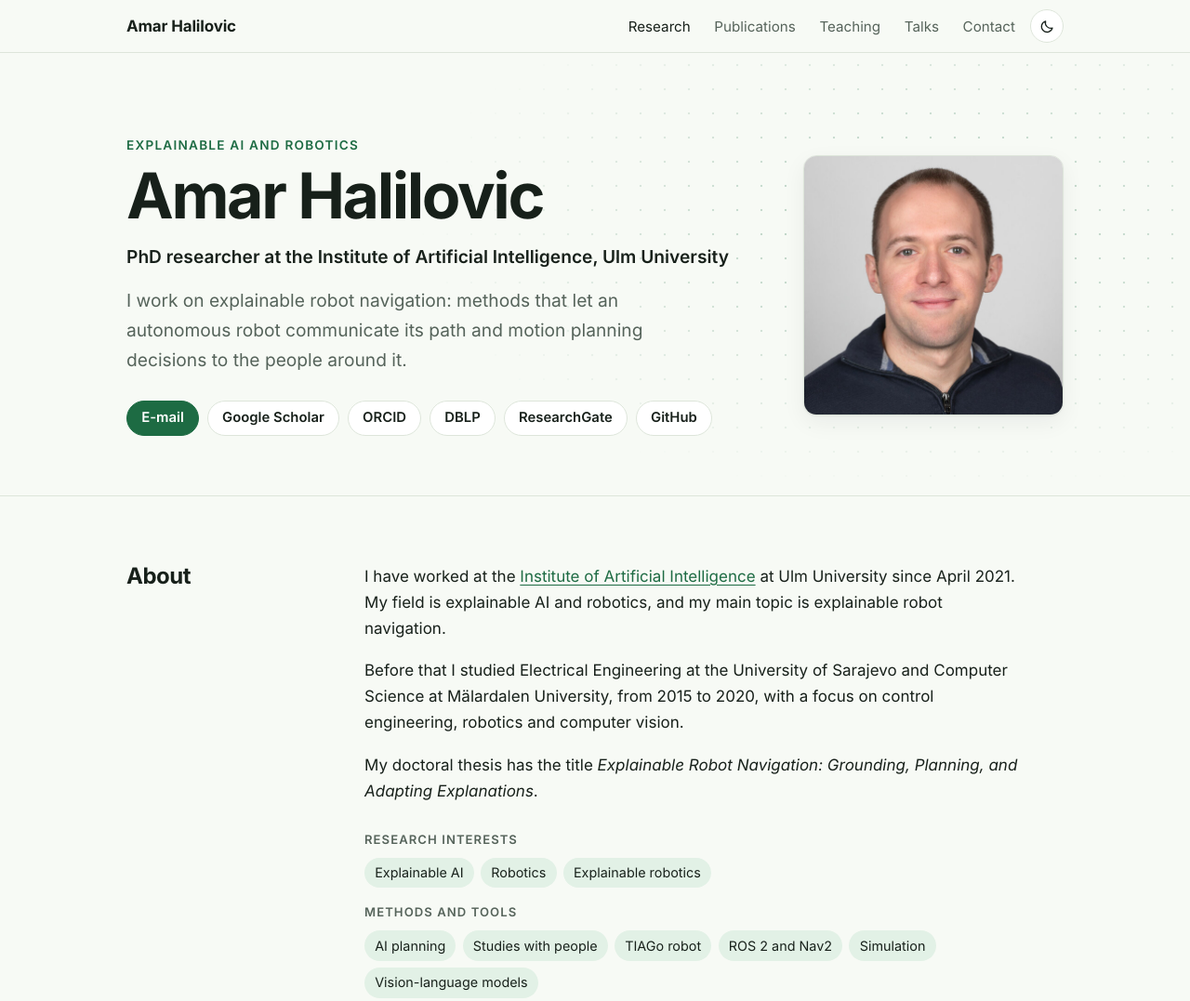
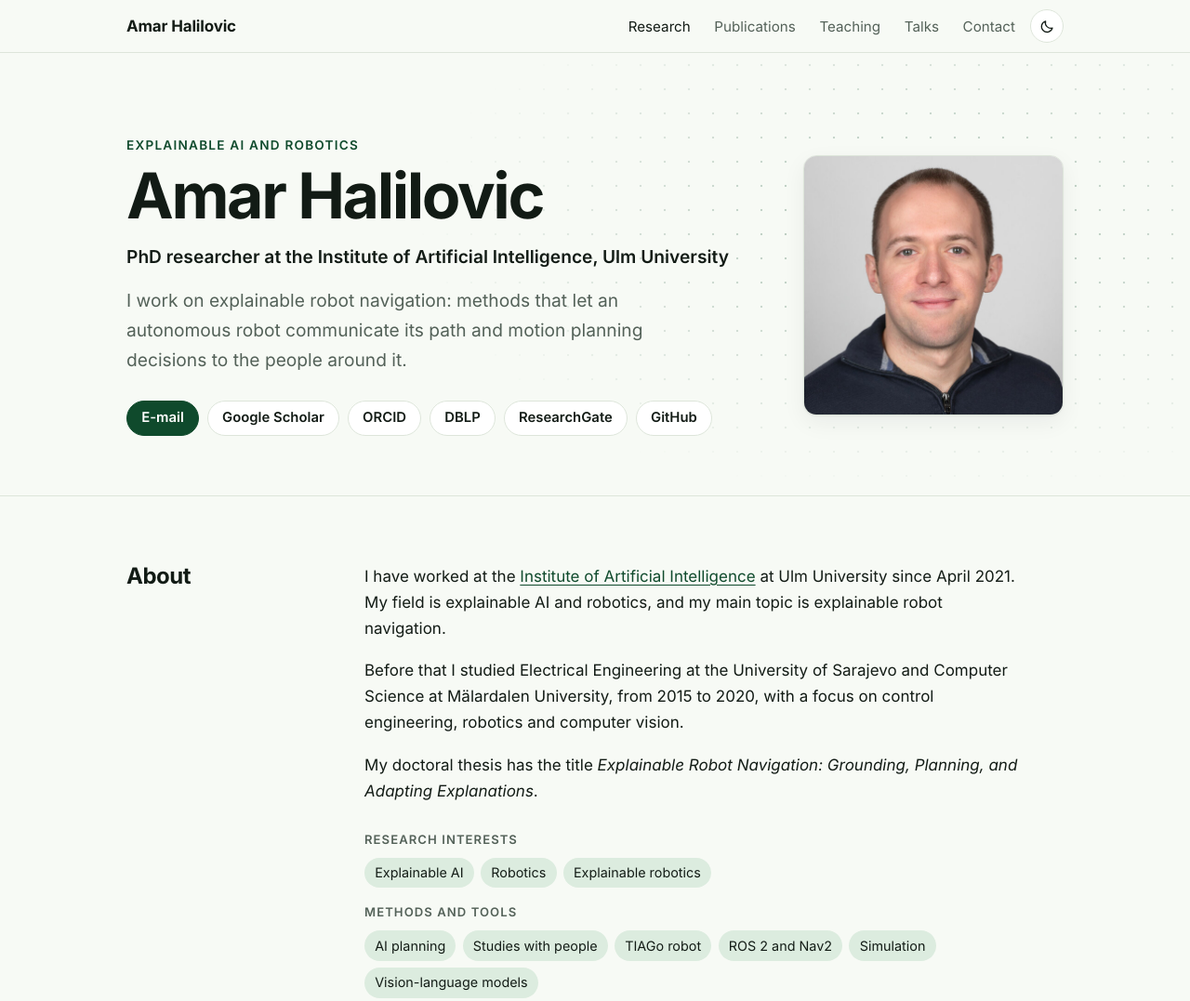
Before and after one commit to ah96/ah96.github.io, a plain HTML site: page index.html in a window 1280 px wide. Shown: the top 1077 px of the page at 93% size. Drawn offline with Linux system fonts and the light colour scheme.

Commit message:
Dark green theme

```diff
--- a/assets/style.css
+++ b/assets/style.css
@@ -14,11 +14,11 @@
 :root {
   --bg: #f7faf5;
   --surface: #ffffff;
-  --text: #17201a;
-  --muted: #55635a;
+  --text: #121b15;
+  --muted: #536158;
   --line: #dde5da;
-  --accent: #1d6b43;
-  --accent-soft: #e2f1e6;
+  --accent: #0f4a2c;
+  --accent-soft: #dcecdf;
   --on-accent: #ffffff;
   --warn: #b5451b;
   --shadow: 0 1px 2px rgba(20, 24, 28, .05), 0 8px 24px rgba(20, 24, 28, .06);
@@ -32,27 +32,27 @@
 /* The dark colours are written twice: once for a system that asks for dark, once for the button. */
 @media (prefers-color-scheme: dark) {
   :root:not([data-theme="light"]) {
-    --bg: #0d1410;
-    --surface: #141c17;
+    --bg: #0a1510;
+    --surface: #101e17;
     --text: #e6ece6;
     --muted: #9aaba0;
-    --line: #26322b;
-    --accent: #7dd6a1;
-    --accent-soft: #15291e;
-    --on-accent: #07130c;
+    --line: #213229;
+    --accent: #6ec796;
+    --accent-soft: #12291d;
+    --on-accent: #06120b;
     --warn: #f2956f;
     --shadow: none;
   }
 }
 :root[data-theme="dark"] {
-  --bg: #0d1410;
-  --surface: #141c17;
+  --bg: #0a1510;
+  --surface: #101e17;
   --text: #e6ece6;
   --muted: #9aaba0;
-  --line: #26322b;
-  --accent: #7dd6a1;
-  --accent-soft: #15291e;
-  --on-accent: #07130c;
+  --line: #213229;
+  --accent: #6ec796;
+  --accent-soft: #12291d;
+  --on-accent: #06120b;
   --warn: #f2956f;
   --shadow: none;
 }
--- a/index.html
+++ b/index.html
@@ -17,7 +17,7 @@
 
   <meta name="color-scheme" content="light dark">
   <meta name="theme-color" content="#f7faf5" media="(prefers-color-scheme: light)">
-  <meta name="theme-color" content="#0d1410" media="(prefers-color-scheme: dark)">
+  <meta name="theme-color" content="#0a1510" media="(prefers-color-scheme: dark)">
   <link rel="icon" href="assets/favicon.svg" type="image/svg+xml">
   <link rel="stylesheet" href="assets/style.css">
   <script>
```
Also changed, not shown: assets/favicon.svg.
